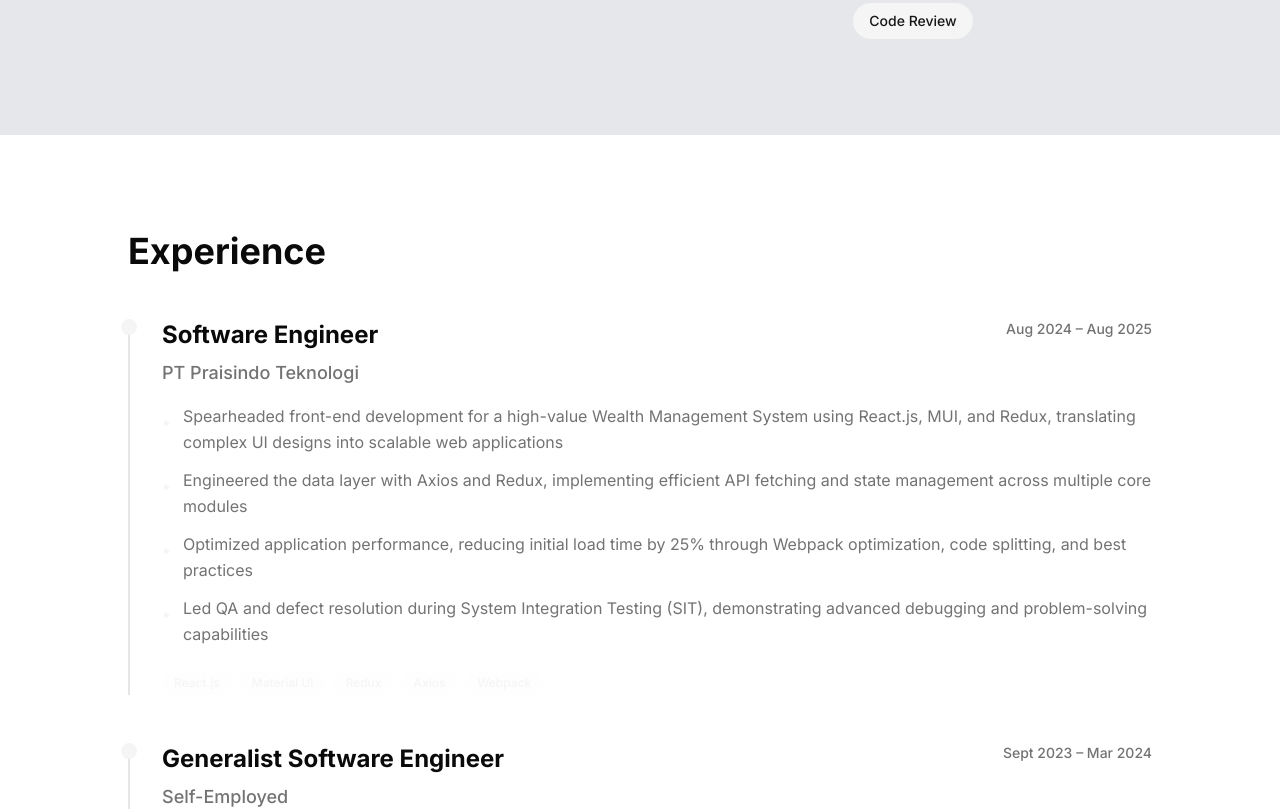
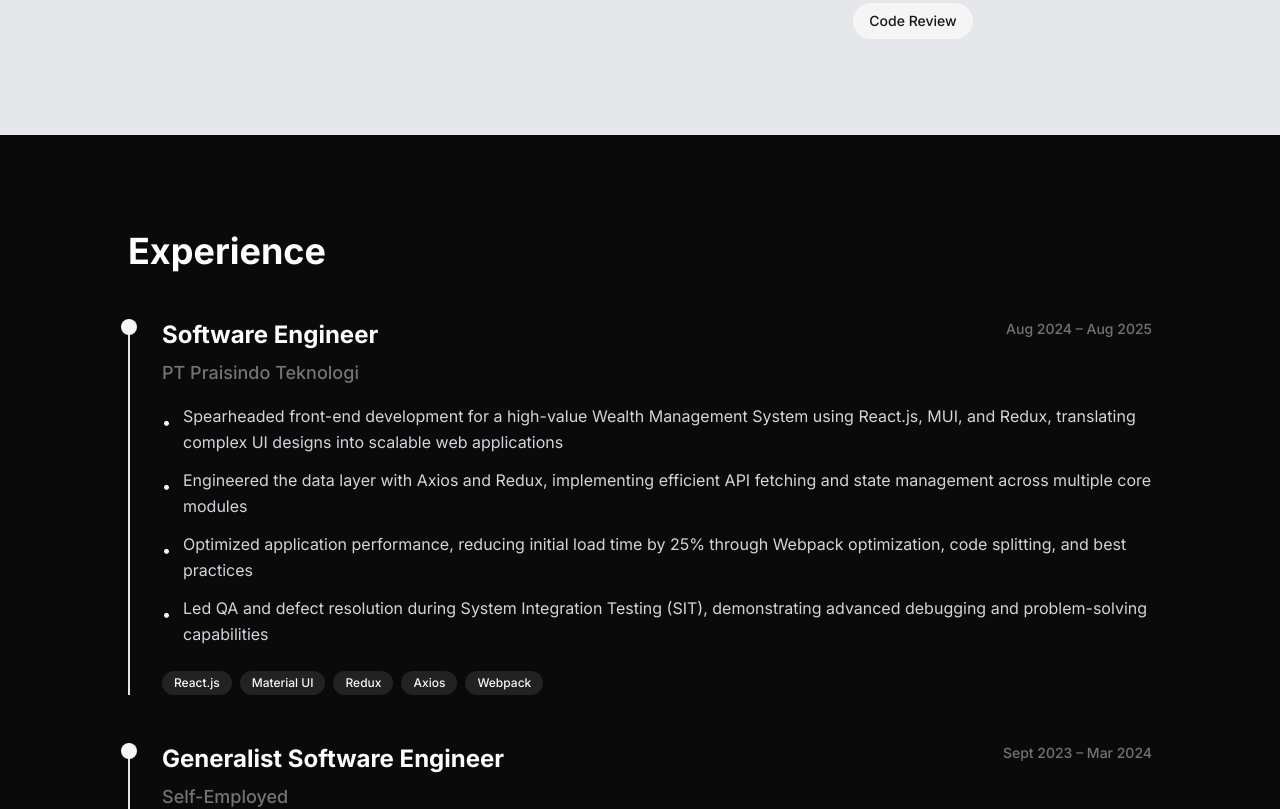
Before and after one commit to ratukf/portfolio, a Next.js app: page / in a window 1280 px wide. Shown: the part 1880-2689 px from the top of the page. Built offline with nearby package versions, Linux system fonts and the light colour scheme.

Commit message:
style: change color in experience section

```diff
--- a/components/experience.tsx
+++ b/components/experience.tsx
@@ -36,39 +36,55 @@ const experiences = [
     ],
     tags: ["HTML", "CSS", "JavaScript", "Web Development"],
   },
-]
+];
 
 export function Experience() {
   return (
-    <section id="experience" className="py-24 px-6 bg-card">
+    <section id="experience" className="py-24 px-6 bg-card bg-foreground">
       <div className="max-w-5xl mx-auto">
-        <h2 className="text-3xl sm:text-4xl font-bold mb-12">Experience</h2>
+        <h2 className="text-3xl sm:text-4xl font-bold mb-12 text-background">
+          Experience
+        </h2>
         <div className="space-y-12">
           {experiences.map((exp, index) => (
-            <article key={index} className="relative pl-8 border-l-2 border-border">
+            <article
+              key={index}
+              className="relative pl-8 border-l-2 border-border"
+            >
               <div className="absolute -left-[9px] top-0 w-4 h-4 rounded-full bg-accent" />
 
               <div className="space-y-4">
                 <div>
                   <div className="flex flex-wrap items-start justify-between gap-2 mb-2">
-                    <h3 className="text-2xl font-bold">{exp.role}</h3>
-                    <span className="text-sm text-muted-foreground font-medium">{exp.period}</span>
+                    <h3 className="text-2xl font-bold text-white">
+                      {exp.role}
+                    </h3>
+                    <span className="text-sm text-muted-foreground font-medium">
+                      {exp.period}
+                    </span>
                   </div>
-                  <p className="text-lg text-muted-foreground font-medium">{exp.company}</p>
+                  <p className="text-lg text-muted-foreground font-medium">
+                    {exp.company}
+                  </p>
                 </div>
 
                 <ul className="space-y-3 text-muted-foreground">
                   {exp.achievements.map((achievement, i) => (
                     <li key={i} className="flex gap-3 leading-relaxed">
-                      <span className="text-accent mt-1.5 flex-shrink-0">•</span>
-                      <span>{achievement}</span>
+                      <span className="text-accent mt-1.5 flex-shrink-0">
+                        •
+                      </span>
+                      <span className="text-gray-300">{achievement}</span>
                     </li>
                   ))}
                 </ul>
 
                 <div className="flex flex-wrap gap-2 pt-2">
                   {exp.tags.map((tag) => (
-                    <span key={tag} className="px-3 py-1 bg-accent/10 text-accent rounded-full text-xs font-medium">
+                    <span
+                      key={tag}
+                      className="px-3 py-1 bg-accent/10 text-accent rounded-full text-xs font-medium"
+                    >
                       {tag}
                     </span>
                   ))}
@@ -79,5 +95,5 @@ export function Experience() {
         </div>
       </div>
     </section>
-  )
+  );
 }
```
